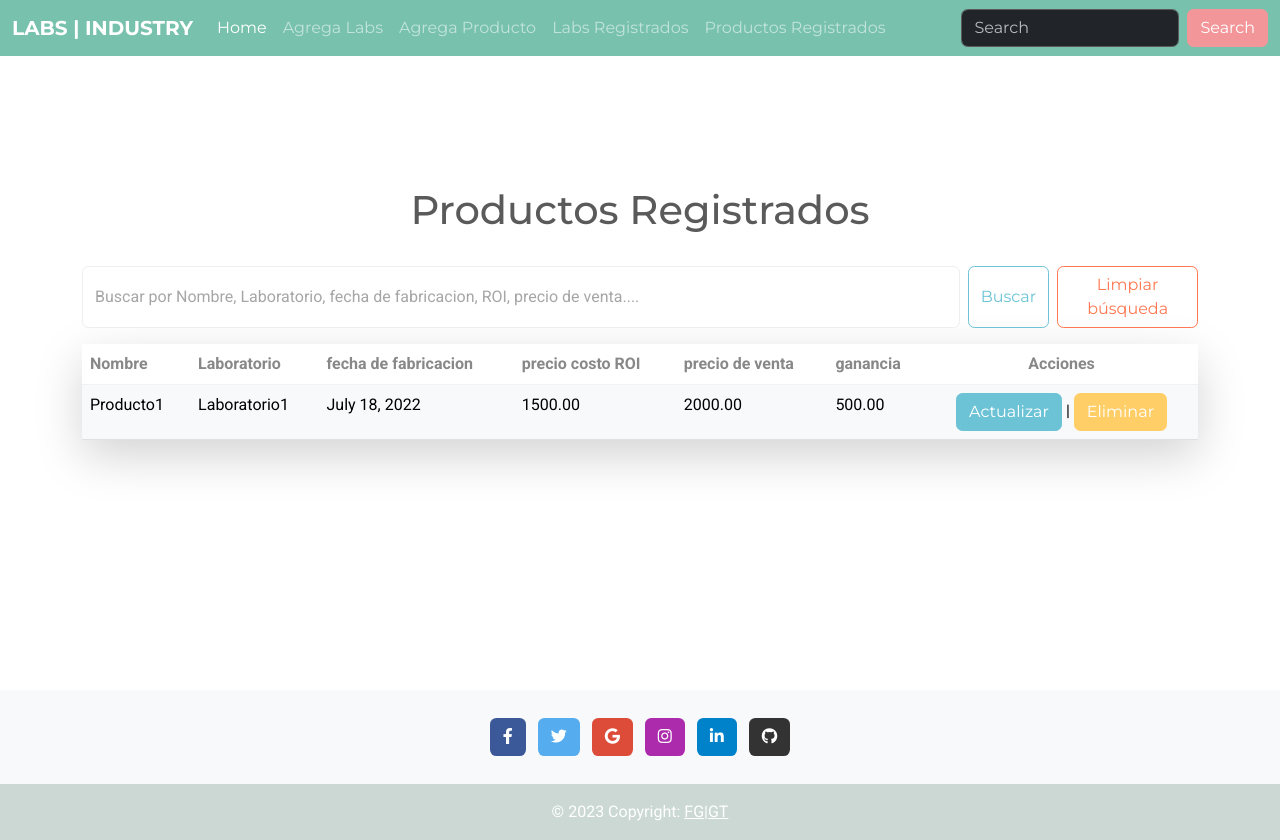
After one commit to FelipeGonzalezValderrama/practica_final_orm_django, a Django app: page /lista_productos/ in a window 1280 px wide. The commit adds this page. Run offline with Django 4.2, Linux system fonts and the light colour scheme; data comes from the database, SQL or seed files in the repository; some libraries are stand-ins or nearby versions.

Commit message:
templates data

```diff
--- a/config/urls.py
+++ b/config/urls.py
@@ -15,7 +15,7 @@ Including another URLconf
 """
 from django.contrib import admin
 from django.urls import path
-from laboratorio.views import index, lista_laboratorios, eliminar_laboratorio, actualizar_laboratorio, agregar_laboratorio
+from laboratorio.views import index, lista_laboratorios, eliminar_laboratorio, actualizar_laboratorio, agregar_laboratorio, lista_productos, eliminar_producto,agregar_producto, actualizar_producto
 
 urlpatterns = [
     path('admin/', admin.site.urls),
@@ -24,4 +24,11 @@ urlpatterns = [
     path('eliminar_laboratorio/<int:laboratorio_id>/', eliminar_laboratorio, name='eliminar_laboratorio'),
     path('actualizar_laboratorio/<int:laboratorio_id>/', actualizar_laboratorio, name='actualizar_laboratorio'),
     path('agregar_laboratorio/', agregar_laboratorio, name='agregar_laboratorio'),
+    path('lista_productos/', lista_productos, name='lista_productos'),
+    path('eliminar_producto/<int:producto_id>/', eliminar_producto, name='eliminar_producto'),
+    path('agregar_producto/', agregar_producto, name='agregar_producto'),
+    path('actualizar_producto/<int:producto_id>/', actualizar_producto, name='actualizar_producto'),
+
+
+
 ]
--- a/laboratorio/views.py
+++ b/laboratorio/views.py
@@ -1,13 +1,14 @@
 from django.shortcuts import render, redirect, get_object_or_404
-from .models import Laboratorio
+from .models import Laboratorio, Producto
 from django.db.models import Q
-from .forms import LaboratorioForm
+from .forms import LaboratorioForm, ProductoForm
+from datetime import datetime
 
-
+#index
 def index(request):
     return render(request, "index.html")
 
-
+#lista los laboratorios
 def lista_laboratorios(request):
     search_query = request.GET.get("q")
     if search_query:
@@ -22,15 +23,15 @@ def lista_laboratorios(request):
     context = {
         "laboratorios": laboratorios,
     }
-    return render(request, "laboratorio/lista_laboratorios.html", context)
+    return render(request, "lista_laboratorios.html", context)
 
-
-def eliminar_laboratorio(request, laboratorio_id):
+#elimina laboratorios
+def eliminar_laboratorio(laboratorio_id):
     laboratorio = get_object_or_404(Laboratorio, id=laboratorio_id)
     laboratorio.delete()
     return redirect("lista_laboratorios")
 
-
+#actualiza laboratorios
 def actualizar_laboratorio(request, laboratorio_id):
     laboratorio = get_object_or_404(Laboratorio, id=laboratorio_id)
     if request.method == "POST":
@@ -43,9 +44,9 @@ def actualizar_laboratorio(request, laboratorio_id):
         context = {
             "laboratorio": laboratorio,
         }
-        return render(request, "laboratorio/actualizar_laboratorio.html", context)
+        return render(request, "actualizar_laboratorio.html", context)
 
-
+#agregar laboratorios
 def agregar_laboratorio(request):
     if request.method == "POST":
         form = LaboratorioForm(request.POST)
@@ -58,4 +59,75 @@ def agregar_laboratorio(request):
     context = {
         "form": form,
     }
-    return render(request, "laboratorio/agregar_laboratorio.html", context)
+    return render(request, "agregar_laboratorio.html", context)
+
+#view producto y query
+def lista_productos(request):
+    search_query = request.GET.get("q")
+    if search_query:
+        productos = Producto.objects.filter(
+        Q(nombre__icontains=search_query)
+        | Q(laboratorio__nombre__icontains=search_query)
+        | Q(f_fabricacion__icontains=search_query)
+        | Q(p_costo__icontains=search_query)
+        | Q(p_venta__icontains=search_query)
+)
+    else:
+        productos = Producto.objects.all()
+
+    # Calcular la diferencia para cada producto
+    for producto in productos:
+        producto.diferencia =  producto.p_venta - producto.p_costo
+
+    context = {
+        "productos": productos,
+    }
+    return render(request, "lista_productos.html", context)
+
+
+#eliminar producto view
+def eliminar_producto(producto_id):
+    producto = get_object_or_404(Producto, id=producto_id)
+    producto.delete()
+    return redirect("lista_productos")
+
+#agregar productos
+def agregar_producto(request):
+    if request.method == "POST":
+        form = ProductoForm(request.POST)
+        if form.is_valid():
+            form.save()
+            return redirect("lista_productos")
+    else:
+        form = ProductoForm()
+
+    laboratorios = Laboratorio.objects.all()  # Obtener todos los laboratorios
+
+    context = {
+        "form": form,
+        "laboratorios": laboratorios,  # Agregar el queryset de laboratorios al contexto
+    }
+    return render(request, "agregar_producto.html", context)
+
+
+#actualizar Producto
+from datetime import datetime
+
+def actualizar_producto(request, producto_id):
+    producto = get_object_or_404(Producto, id=producto_id)
+
+    if request.method == "POST":
+        producto.nombre = request.POST["nombre"]
+        producto.laboratorio = Laboratorio.objects.get(id=request.POST["laboratorio"])
+        producto.f_fabricacion = datetime.strptime(request.POST["f_fabricacion"], "%Y-%m-%d").date()
+        producto.p_costo = request.POST["p_costo"]
+        producto.p_venta = request.POST["p_venta"]
+        producto.save()
+        return redirect("lista_productos")
+    else:
+        laboratorios = Laboratorio.objects.all()
+        context = {
+            "producto": producto,
+            "laboratorios": laboratorios,
+        }
+        return render(request, "actualizar_producto.html", context)
--- a/requirements.txt
+++ b/requirements.txt
@@ -4,7 +4,6 @@ dj-database-url==2.0.0
 Django==3.2.20
 django-bootstrap-themes==3.3.6
 django-bootstrap-v5==1.0.11
-django-cors-headers==4.1.0
 fontawesome==5.10.1.post1
 gunicorn==21.2.0
 packaging==23.1
--- /dev/null
+++ b/templates/lista_productos.html
@@ -0,0 +1,91 @@
+{% extends 'base.html' %}
+{% load static %}
+
+{% block content %}
+<div style="margin-bottom: 130px;"></div>
+
+<h1 class="text-center">Productos Registrados</h1>
+<br>
+<div class="container">
+    <!-- Search bar -->
+    <form class="d-flex mb-3" action="{% url 'lista_productos'%}" method="GET">
+        <input class="form-control me-2" type="search" name="q" placeholder="Buscar por Nombre, Laboratorio, fecha de fabricacion, ROI, precio de venta...." aria-label="Search">
+        <button class="btn btn-outline-info" type="submit">Buscar</button>
+        <a class="btn btn-outline-danger ms-2" href="{% url 'lista_productos'%}">Limpiar búsqueda</a>
+    </form>
+
+    <table class="table table-hover shadow-lg mx-auto">
+        <!-- El uso de 'mx-auto' centrará horizontalmente la tabla -->
+        <thead>
+            <tr>
+                <th>Nombre</th>
+                <th>Laboratorio</th>
+                <th>fecha de fabricacion</th>
+                <th>precio costo ROI</th>
+                <th>precio de venta</th>
+                <th>ganancia</th>
+                <th class="text-center">Acciones</th>
+            </tr>
+        </thead>
+        <tbody>
+            {% for producto in productos %}
+            <tr class="table-light">
+                <td>{{ producto.nombre }}</td>
+                <td>{{ producto.laboratorio }}</td>
+                <td>{{ producto.f_fabricacion }}</td>
+                <td>{{ producto.p_costo }}</td>
+                <td>{{ producto.p_venta}}</td>
+                <td>
+                    {{ producto.diferencia|floatformat:2 }}
+                </td>
+                <td class="text-center">
+                    <a class="btn btn-info" href="{% url 'actualizar_producto' producto.id %}">Actualizar</a> |
+                    <a class="btn btn-warning" href="#" onclick="openConfirmModal('{{ producto.id }}')">Eliminar</a>
+                </td>
+            </tr>
+            {% endfor %}
+        </tbody>
+    </table>
+</div>
+
+<!-- Modal de confirmación de eliminación -->
+<div class="modal fade" id="confirmModal" tabindex="-1" role="dialog" aria-labelledby="confirmModalLabel"
+    aria-hidden="true">
+    <div class="modal-dialog" role="document">
+        <div class="modal-content">
+            <div class="modal-header">
+                <h5 class="modal-title" id="confirmModalLabel">Confirmar Eliminación</h5>
+                <button type="button" class="btn-close" data-bs-dismiss="modal" aria-label="Close" href="{% url 'lista_productos'%}">
+                </button>
+            </div>
+            <div class="modal-body">
+                ¿Estás seguro de que deseas eliminar este producto?
+            </div>
+            <div class="modal-footer">
+                <!-- Botón "Cancelar" con atributo data-dismiss para cerrar la ventana modal -->
+                <a class="btn btn-info" href="{% url 'lista_productos'%}">Cancelar</a>
+
+                <!-- Enlace "Eliminar" actualizado con un ID -->
+                <a id="confirmBtn" class="btn btn-danger" href="#">Eliminar</a>
+            </div>
+        </div>
+    </div>
+</div>
+<div style="margin-bottom: 250px;"></div>
+{% endblock content %}
+
+{% block scripts %}
+
+<script>
+    function openConfirmModal(productoId) {
+        // Obtener la URL para eliminar el producto
+        var deleteUrl = "{% url 'eliminar_producto' 0 %}".replace('0', productoId);
+
+        // Establecer el enlace "Eliminar" del modal para que redireccione a la URL de eliminación
+        document.getElementById('confirmBtn').setAttribute('href', deleteUrl);
+
+        // Abrir el modal
+        $('#confirmModal').modal('show');
+    }
+</script>
+{% endblock scripts %}
--- a/templates/navbar.html
+++ b/templates/navbar.html
@@ -16,7 +16,13 @@
                     <a class="nav-link" href="{% url 'agregar_laboratorio' %}">Agrega Labs</a>
                 </li>
                 <li class="nav-item">
+                    <a class="nav-link" href="{% url 'agregar_producto' %}">Agrega Producto</a>
+                </li>
+                <li class="nav-item">
                     <a class="nav-link" href="{% url 'lista_laboratorios'%}">Labs Registrados</a>
+                </li>
+                <li class="nav-item">
+                    <a class="nav-link" href="{% url 'lista_productos'%}">Productos Registrados</a>
                 </li>
             </ul>
             <form class="d-flex">
```
Also changed, not shown: config/settings.py (+4 -5 lines), laboratorio/forms.py (+15 -1 lines), templates/actualizar_laboratorio.html (added, +22 -0 lines), templates/actualizar_producto.html (added, +44 -0 lines), templates/agregar_producto.html (added, +42 -0 lines), templates/laboratorio/actualizar_laboratorio.html (deleted, +0 -32 lines), templates/agregar_laboratorio.html (renamed from templates/laboratorio/agregar_laboratorio.html), templates/lista_laboratorios.html (renamed from templates/laboratorio/lista_laboratorios.html).
